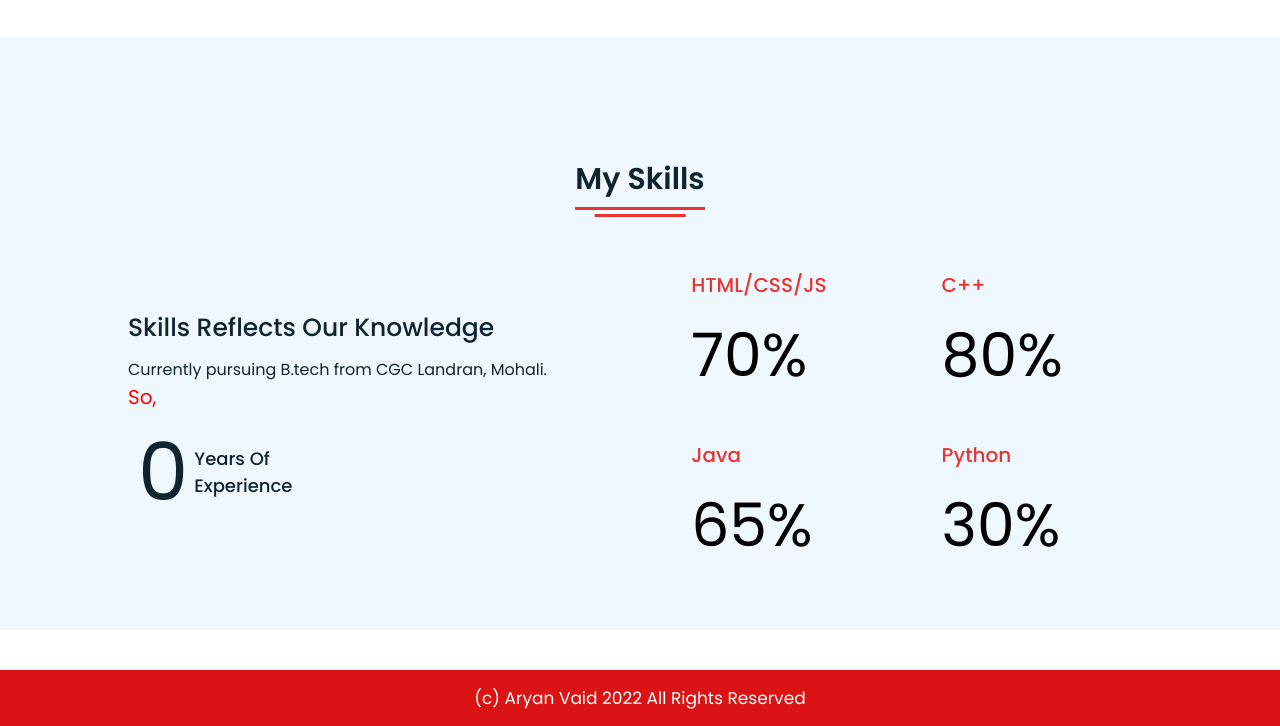
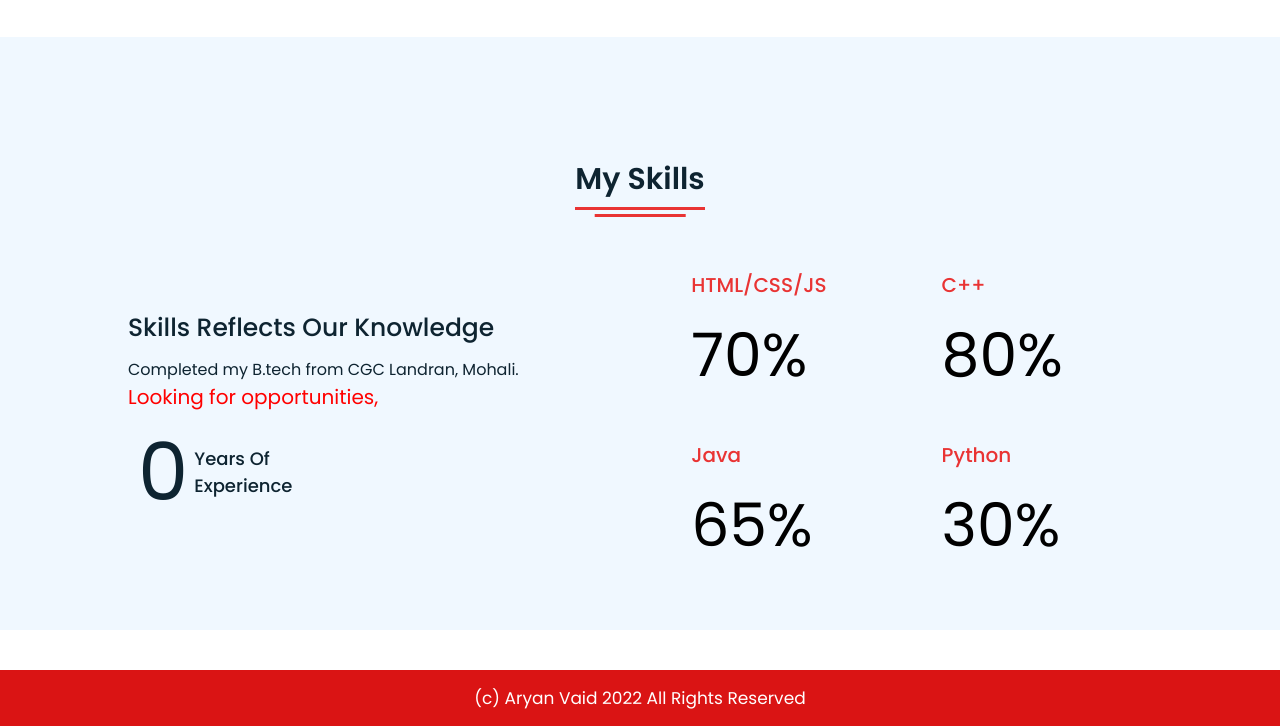
Before and after one commit to Aryan131001/Portfolio, a plain HTML site: page index.html in a window 1280 px wide. Shown: the part 1383-2109 px from the top of the page. Drawn offline with Linux system fonts and the light colour scheme.

Commit message:
Update index.html

```diff
--- a/index.html
+++ b/index.html
@@ -68,7 +68,7 @@
       <div class="skills-details">
         <div class="text">
           <div class="topic">Skills Reflects Our Knowledge</div>
-            <p>Currently pursuing B.tech from CGC Landran, Mohali.<br><span style="color: red; font-size: 20px;">So,</span></p>
+            <p>Completed my B.tech from CGC Landran, Mohali.<br><span style="color: red; font-size: 20px;">Looking for opportunities,</span></p>
           <div class="experience">
             <div class="num">0</div>
             <div class="exp">Years Of <br> Experience</div>
```
